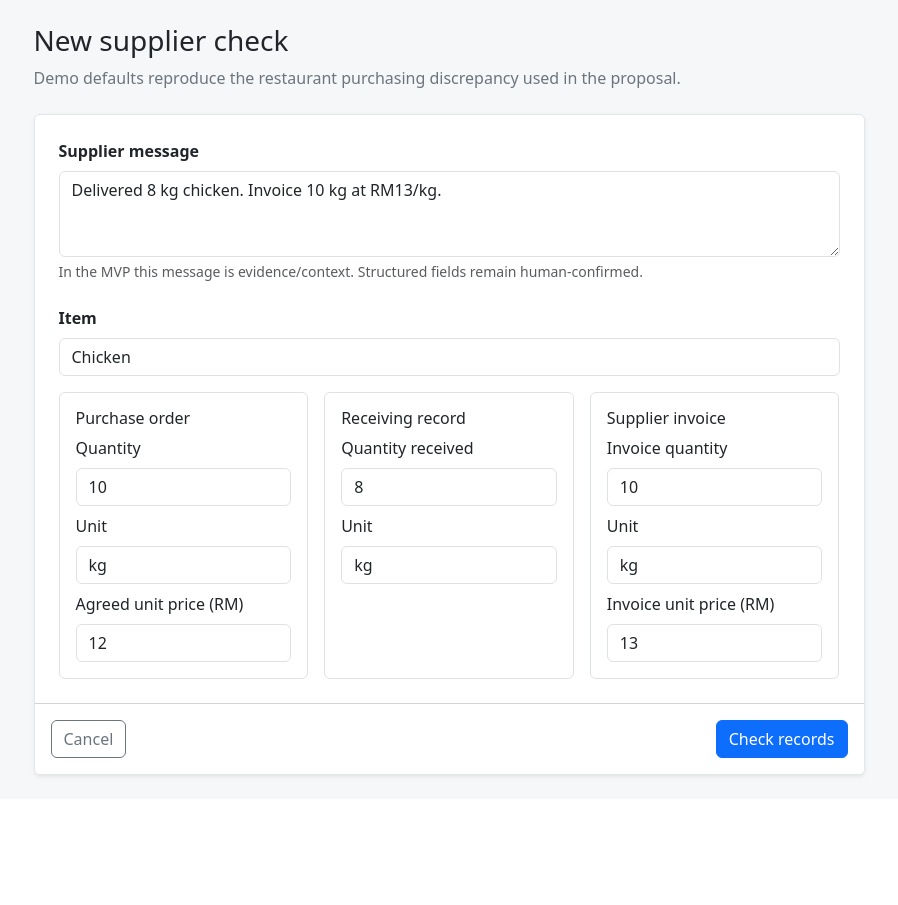
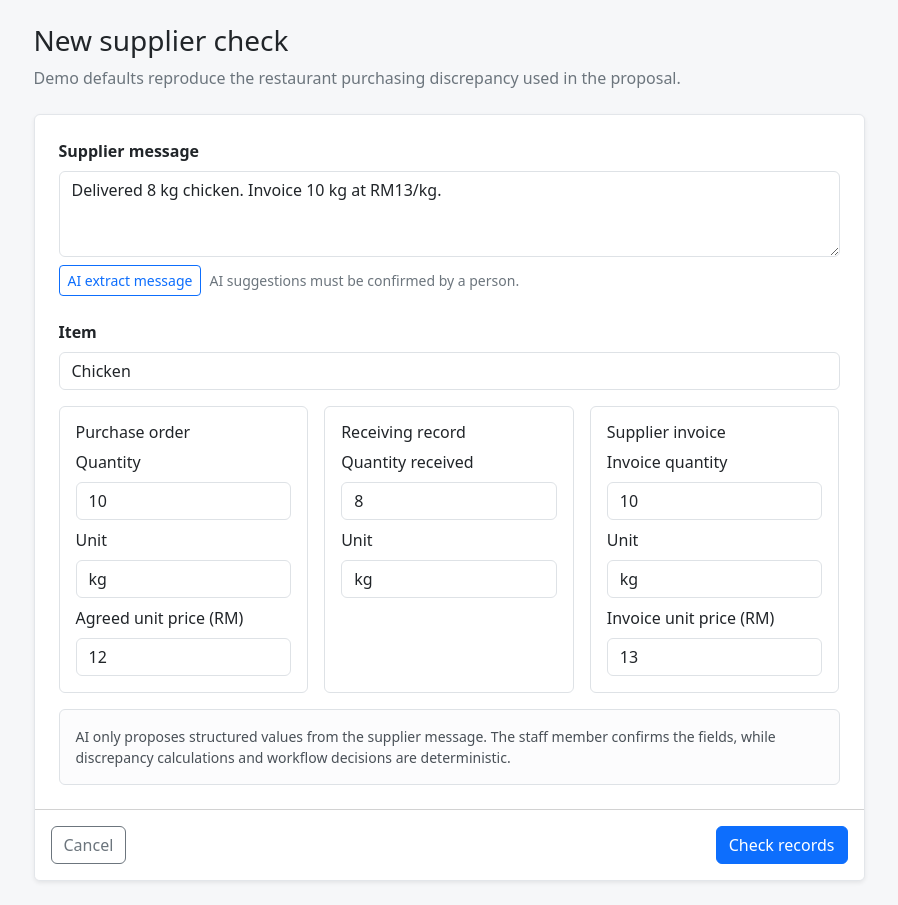
Before and after one commit to Aunyiqi/SDC_Hackathon_Submission_Template, a Flask app: page /cases/new in a window 1280 px wide. Shown: the part 56-961 px from the top of the page, without its empty margins (191-1089 px from the left). Before the commit the page ends 835 px from the top, so only its background shows below. Run offline with Flask 3, Linux system fonts and the light colour scheme.

Commit message:
feat: add AI extraction preview with human confirmation

```diff
--- a/src/templates/new_case.html
+++ b/src/templates/new_case.html
@@ -11,12 +11,15 @@
       <div class="card-body p-4">
         <div class="mb-4">
           <label class="form-label fw-semibold">Supplier message</label>
-          <textarea class="form-control" rows="3" name="supplier_message" required>Delivered 8 kg chicken. Invoice 10 kg at RM13/kg.</textarea>
-          <div class="form-text">In the MVP this message is evidence/context. Structured fields remain human-confirmed.</div>
+          <textarea id="supplier_message" class="form-control" rows="3" name="supplier_message" required>Delivered 8 kg chicken. Invoice 10 kg at RM13/kg.</textarea>
+          <div class="d-flex align-items-center gap-2 mt-2">
+            <button id="extractButton" class="btn btn-sm btn-outline-primary" type="button">AI extract message</button>
+            <span id="extractStatus" class="small text-secondary">AI suggestions must be confirmed by a person.</span>
+          </div>
         </div>
         <div class="mb-3">
           <label class="form-label fw-semibold">Item</label>
-          <input class="form-control" name="item" value="Chicken" required>
+          <input id="item" class="form-control" name="item" value="Chicken" required>
         </div>
         <div class="row g-3">
           <div class="col-md-4">
@@ -30,19 +33,20 @@
           <div class="col-md-4">
             <div class="border rounded p-3 h-100">
               <h2 class="h6">Receiving record</h2>
-              <label class="form-label">Quantity received</label><input class="form-control mb-2" type="number" step="0.01" name="received_quantity" value="8" required>
-              <label class="form-label">Unit</label><input class="form-control" name="received_unit" value="kg" required>
+              <label class="form-label">Quantity received</label><input id="received_quantity" class="form-control mb-2" type="number" step="0.01" name="received_quantity" value="8" required>
+              <label class="form-label">Unit</label><input id="received_unit" class="form-control" name="received_unit" value="kg" required>
             </div>
           </div>
           <div class="col-md-4">
             <div class="border rounded p-3 h-100">
               <h2 class="h6">Supplier invoice</h2>
-              <label class="form-label">Invoice quantity</label><input class="form-control mb-2" type="number" step="0.01" name="invoice_quantity" value="10" required>
-              <label class="form-label">Unit</label><input class="form-control mb-2" name="invoice_unit" value="kg" required>
-              <label class="form-label">Invoice unit price (RM)</label><input class="form-control" type="number" step="0.01" name="invoice_price" value="13" required>
+              <label class="form-label">Invoice quantity</label><input id="invoice_quantity" class="form-control mb-2" type="number" step="0.01" name="invoice_quantity" value="10" required>
+              <label class="form-label">Unit</label><input id="invoice_unit" class="form-control mb-2" name="invoice_unit" value="kg" required>
+              <label class="form-label">Invoice unit price (RM)</label><input id="invoice_price" class="form-control" type="number" step="0.01" name="invoice_price" value="13" required>
             </div>
           </div>
         </div>
+        <div class="alert alert-light border mt-3 mb-0 small">AI only proposes structured values from the supplier message. The staff member confirms the fields, while discrepancy calculations and workflow decisions are deterministic.</div>
       </div>
       <div class="card-footer bg-white d-flex justify-content-between p-3">
         <a class="btn btn-outline-secondary" href="{{ url_for('dashboard') }}">Cancel</a>
@@ -51,4 +55,40 @@
     </form>
   </div>
 </div>
+<script>
+const button = document.getElementById('extractButton');
+const status = document.getElementById('extractStatus');
+button.addEventListener('click', async () => {
+  button.disabled = true;
+  status.textContent = 'Extracting…';
+  try {
+    const response = await fetch('/api/extract', {
+      method: 'POST',
+      headers: {'Content-Type': 'application/json'},
+      body: JSON.stringify({message: document.getElementById('supplier_message').value})
+    });
+    const result = await response.json();
+    if (!result.ok) {
+      status.textContent = result.error;
+      return;
+    }
+    const data = result.data;
+    if (data.item) document.getElementById('item').value = data.item;
+    if (data.quantity !== null && data.quantity !== undefined) {
+      document.getElementById('received_quantity').value = data.quantity;
+    }
+    if (data.unit) {
+      document.getElementById('received_unit').value = data.unit;
+    }
+    if (data.unit_price !== null && data.unit_price !== undefined) {
+      document.getElementById('invoice_price').value = data.unit_price;
+    }
+    status.textContent = 'AI suggestion loaded. Please confirm every field before checking.';
+  } catch (error) {
+    status.textContent = 'AI extraction unavailable. Please use the manual fields.';
+  } finally {
+    button.disabled = false;
+  }
+});
+</script>
 {% endblock %}
```
